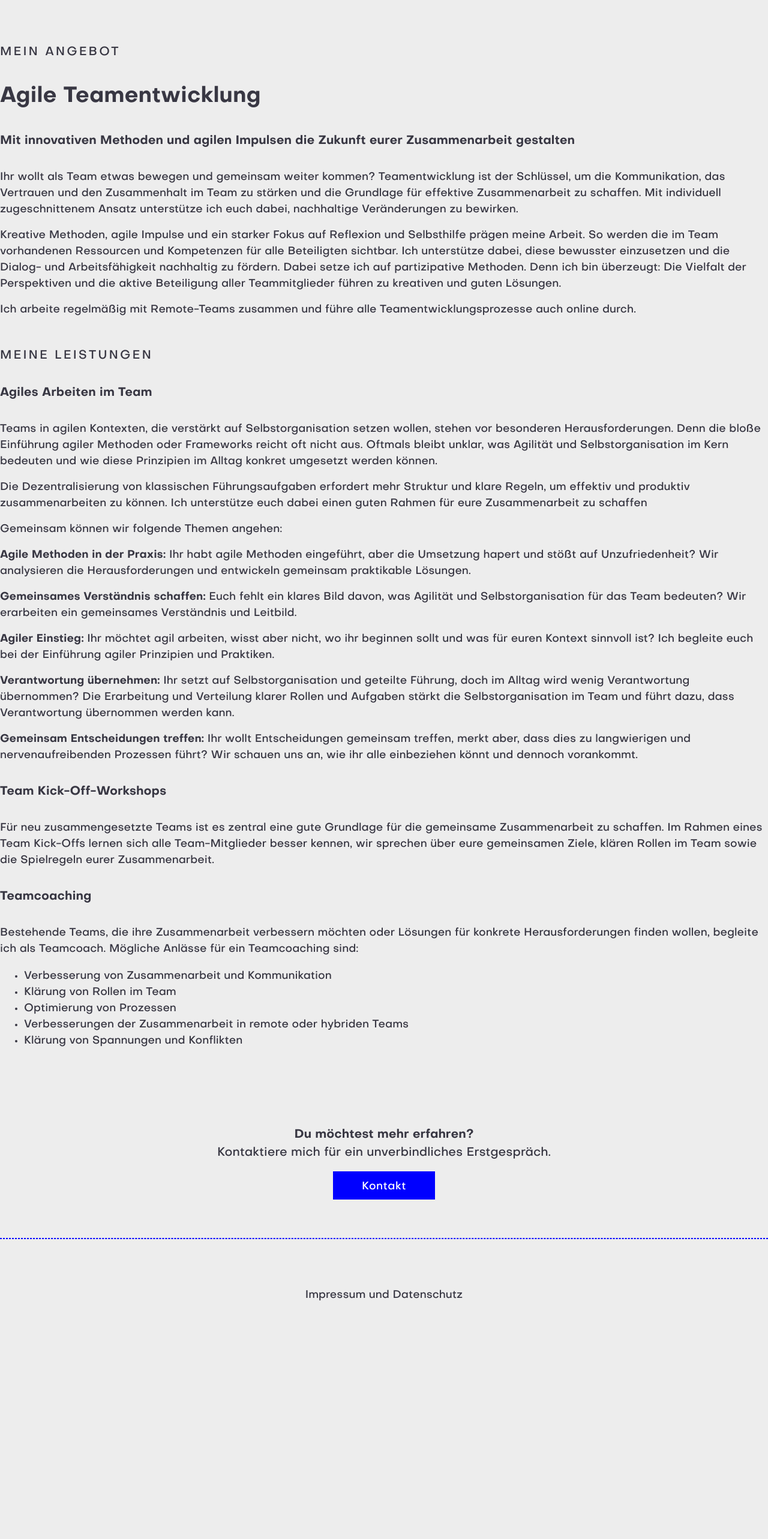
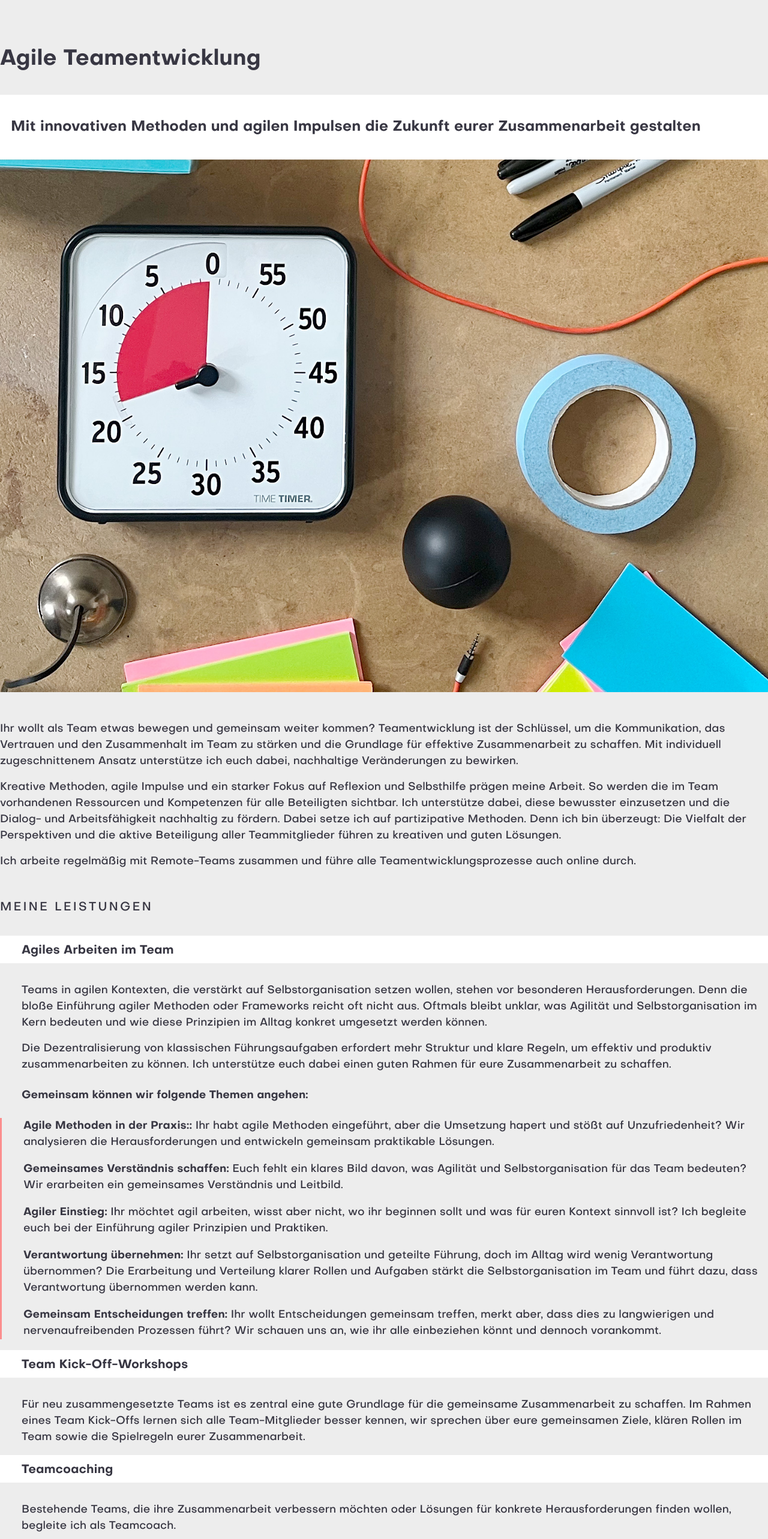
Before and after one commit to sssggr/ninasiessegger, a Nuxt app: page /teamentwicklung in a window 1280 px wide. Shown: the part 140-2706 px from the top of the page at 60% size. Before the commit the page ends 2393 px from the top, so only its background shows below. Built offline with nearby package versions, Linux system fonts and the light colour scheme.

Commit message:
Apply new design to all offerings pages

```diff
--- a/pages/agile-organisationsberatung.vue
+++ b/pages/agile-organisationsberatung.vue
@@ -8,7 +8,6 @@ useSeoMeta({
 </script>
 
 <template>
-
   <div class="row">
       <div class="col-xs-12 col-md-offset-1 col-lg-offset-2 col-lg-9 col-md-10">
         <h1>
@@ -79,7 +78,7 @@ useSeoMeta({
     </div>
     <div class="row">
       <div class="col-xs-12 col-md-offset-1 col-lg-offset-2 col-lg-9 col-md-10">
-        <h3 class="offer-headline"> Digitale Transformationsprozesse</h3>
+        <h3 class="offer-headline">Digitale Transformationsprozesse</h3>
         <p class="offer-text">
           Steht die Digitalisierung eines oder mehrerer Prozesse bei euch an? Ob ihr euer Wissensmanagement, eure Kommunikation oder das Kundenerlebnis neu und digital gestalten wollt, ich begleite euch bei der Gestaltung und Umsetzung digitaler Transformationsprozesse. Gemeinsam finden wir nachhaltige Lösungen.
         </p>
--- a/pages/leadership-coaching.vue
+++ b/pages/leadership-coaching.vue
@@ -10,30 +10,72 @@ useSeoMeta({
 <template>
   <div class="row">
       <div class="col-xs-12 col-md-offset-1 col-lg-offset-2 col-lg-9 col-md-10">
-      <h2 class="z-100">
-        Mein Angebot
-      </h2>
-      <h1 class="z-100">
-        Leadership Coaching
+        <h1>
+          Moderne Führung & Agilität
         </h1>
-      <h3 class="z-100">Führen in agilen Organisationen. Gemeinsam wachsen und Potenzial entfalten</h3>
-      <p class="z-100">Teams und Organisationen, die auf Selbstorganisation setzen, erfordern neue Führungsansätze und Kompetenzen. Führungsrollen verändern sich und insbesondere die Verteilung von Verantwortung auf mehrere Schultern bringt neue Fragen und Herausforderungen mit sich.</p>
-      <p class="z-100">Im Leadership Coaching können wir über diese und weitere Fragen sprechen:</p>
-      <ul class="z-100">
+      </div>
+    </div>
+    <section>
+      <div class="row">
+        <div class="col-lg-offset-1 col-lg-10 col-md-12">
+          <div class="row hero">
+            <div class="col-xs-12 col-md-6 col-sm-6 hero-item1">
+              <div class="hero-text-center-vertical">
+                <p>
+                  Führen in agilen Organisationen. Gemeinsam wachsen und Potenzial entfalten
+                </p>
+              </div>
+            </div>
+            <div class="col-xs-12 col-md-6 col-sm-6 portrait-container hero-item2">
+              <img srcset="~/assets/images/desk3.jpg" alt="Ninas desk" class="responsive-img">
+            </div>
+          </div>
+        </div>
+      </div>
+      <div class="row">
+        <div class="col-xs-12 col-md-offset-1 col-lg-offset-2 col-lg-9 col-md-10">
+          <p>
+            Teams und Organisationen, die auf sich selbst steuerende Teams setzen, erfordern neue Führungsansätze und Kompetenzen. Führungsrollen verändern sich und insbesondere die Verteilung von Verantwortung auf mehrere Schultern bringt neue Fragen und Herausforderungen mit sich.
+          </p>
+        </div>
+      </div>
+    </section>
+    <div class="row">
+      <div class="col-lg-offset-1 col-lg-10 col-md-12">
+        <h2>Meine Leistungen</h2>
+      </div>
+    </div>
+    <div class="row">
+      <div class="col-xs-12 col-md-offset-1 col-lg-offset-2 col-lg-9 col-md-10">
+        <h3 class="offer-headline">Leadership Coaching</h3>
+        <h4 class="offer-subheadline">
+          Im Leadership Coaching können wir über diese und weitere Fragen sprechen:
+        </h4>
+        <ul class="offer-list">
           <li>Wie finde ich meine Rolle als Führungsperson in der agilen Organisation?</li>
-        <li>Wie funktioniert Führung in selbstorganisierten Teams?</li>
+          <li>Wie funktioniert Führung in sich selbst steuerenden Teams?</li>
           <li>Wie kann ich meine Stärken optimal nutzen, wo will ich mich weiterentwickeln?</li>
-        <li>Wie delegiere ich erfolgreich Verantwortung im Team oder Unternehmen?</li>
+          <li>Wie delegiere ich erfolgreich Entscheidungen an Teams?</li>
           <li>Welchen Rahmen brauchen selbstorganisierte Teams?</li>
           <li>Wie gestalte ich die Mitarbeiterentwicklung und Feedback-Gespräche?</li>
           <li>Wie erkenne ich Konflikte und wie gehe ich mit ihnen um?</li>
           <li>Wie kann ich schwierige Situationen und Gespräche erfolgreich meistern?</li>
         </ul>
-      <p class="z-100">Gemeinsam finden wir Antworten auf deine Fragen und entwickeln ein stimmiges Führungsverständnis für dich.</p>
-      <h2 class="z-100">So sieht unsere Zusammenarbeit aus</h2>
-      <p class="z-100">Wir vereinbaren ein unverbindliches Erstgespräch, in dem wir uns über dein Anliegen unterhalten. Im Anschluss erhältst du ein Angebot von mir.</p>
-      <p class="z-100">Wir starten mit 6 Terminen mit einer Länge von 90 bis 120 Minuten. Im Rahmen des ersten Termins machen wir eine Analyse des Status quo, priorisieren deine Themen und steigen in den ersten Themenbereich ein. In den weiteren Sessions nehmen wir uns jeweils einen thematischen Schwerpunkt vor. Daneben bietet der Termin Raum für aktuelle Anliegen, die sich aus dem Tagesgeschäft ergeben.</p>
-      <p class="z-100">Die Coaching-Sessions finden online oder in meinem Hamburger Büro statt.</p>
+        <p class="offer-text">
+          Gemeinsam finden wir Antworten auf deine Fragen und entwickeln ein stimmiges Führungsverständnis für dich.
+        </p>
+        <h4 class="offer-subheadline">
+          So sieht unsere Zusammenarbeit aus
+        </h4>
+        <p class="offer-text">
+          Wir vereinbaren ein unverbindliches Erstgespräch, in dem wir uns über dein Anliegen unterhalten. Im Anschluss erhältst du ein Angebot von mir.
+        </p>
+        <p class="offer-text">
+          Wir starten mit 6 Terminen mit einer Länge von 90 bis 120 Minuten. Im Rahmen des ersten Termins machen wir eine Analyse des Status quo, priorisieren deine Themen und steigen in den ersten Themenbereich ein. In den weiteren Sessions nehmen wir uns jeweils einen thematischen Schwerpunkt vor. Daneben bietet der Termin Raum für aktuelle Anliegen, die sich aus dem Tagesgeschäft ergeben.
+        </p>
+        <p class="offer-text">
+          Die Coaching-Sessions finden online oder in meinem Hamburger Büro statt.
+        </p>
       </div>
     </div>
 </template>
--- a/pages/teamentwicklung.vue
+++ b/pages/teamentwicklung.vue
@@ -10,39 +10,97 @@ useSeoMeta({
 <template>
   <div class="row">
     <div class="col-xs-12 col-md-offset-1 col-lg-offset-2 col-lg-9 col-md-10">
-      <h2 class="z-100">
-        Mein Angebot
-      </h2>
-      <h1 class="z-100">
+      <h1>
         Agile Teamentwicklung
       </h1>
-      <h3 class="z-100">Mit innovativen Methoden und agilen Impulsen die Zukunft eurer Zusammenarbeit gestalten</h3>
-      <p class="z-100">Ihr wollt als Team etwas bewegen und gemeinsam weiter kommen? Teamentwicklung ist der Schlüssel, um die Kommunikation, das Vertrauen und den Zusammenhalt im Team zu stärken und die Grundlage für effektive Zusammenarbeit zu schaffen. Mit individuell zugeschnittenem Ansatz unterstütze ich euch dabei, nachhaltige Veränderungen zu bewirken.</p>
-      <p class="z-100">Kreative Methoden, agile Impulse und ein starker Fokus auf Reflexion und Selbsthilfe prägen meine Arbeit. So werden die im Team vorhandenen Ressourcen und Kompetenzen für alle Beteiligten sichtbar. Ich unterstütze dabei, diese bewusster einzusetzen und die Dialog- und Arbeitsfähigkeit nachhaltig zu fördern. Dabei setze ich auf partizipative Methoden. Denn ich bin überzeugt: Die Vielfalt der Perspektiven und die aktive Beteiligung aller Teammitglieder führen zu kreativen und guten Lösungen.</p>
-      <p class="z-100">Ich arbeite regelmäßig mit Remote-Teams zusammen und führe alle Teamentwicklungsprozesse auch online durch.</p>
-      <h2 class="z-100">Meine Leistungen</h2>
-      <h3 class="z-100">Agiles Arbeiten im Team</h3>
-      <p class="z-100">Teams in agilen Kontexten, die verstärkt auf Selbstorganisation setzen wollen, stehen vor besonderen Herausforderungen. Denn die bloße Einführung agiler Methoden oder Frameworks reicht oft nicht aus. Oftmals bleibt unklar, was Agilität und Selbstorganisation im Kern bedeuten und wie diese Prinzipien im Alltag konkret umgesetzt werden können.</p>
-      <p class="z-100">Die Dezentralisierung von klassischen Führungsaufgaben erfordert mehr Struktur und klare Regeln, um effektiv und produktiv zusammenarbeiten zu können. Ich unterstütze euch dabei einen guten Rahmen für eure Zusammenarbeit zu schaffen</p>
-      <p class="z-100">Gemeinsam können wir folgende Themen angehen:</p>
-      <p class="z-100"><b>Agile Methoden in der Praxis: </b>Ihr habt agile Methoden eingeführt, aber die Umsetzung hapert und stößt auf Unzufriedenheit? Wir analysieren die Herausforderungen und entwickeln gemeinsam praktikable Lösungen.</p>
-      <p class="z-100"><b>Gemeinsames Verständnis schaffen: </b>Euch fehlt ein klares Bild davon, was Agilität und Selbstorganisation für das Team bedeuten? Wir erarbeiten ein gemeinsames Verständnis und Leitbild.</p>
-      <p class="z-100"><b>Agiler Einstieg: </b>Ihr möchtet agil arbeiten, wisst aber nicht, wo ihr beginnen sollt und was für euren Kontext sinnvoll ist? Ich begleite euch bei der Einführung agiler Prinzipien und Praktiken.</p>
-      <p class="z-100"><b>Verantwortung übernehmen: </b>Ihr setzt auf Selbstorganisation und geteilte Führung, doch im Alltag wird wenig Verantwortung übernommen? Die Erarbeitung und Verteilung klarer Rollen und Aufgaben stärkt die Selbstorganisation im Team und führt dazu, dass Verantwortung übernommen werden kann.</p>
-      <p class="z-100"><b>Gemeinsam Entscheidungen treffen: </b> Ihr wollt Entscheidungen gemeinsam treffen, merkt aber, dass dies zu langwierigen und nervenaufreibenden Prozessen führt? Wir schauen uns an, wie ihr alle einbeziehen könnt und dennoch vorankommt.</p>
-      <h3 class="z-100">Team Kick-Off-Workshops</h3>
-      <p class="z-100">Für neu zusammengesetzte Teams ist es zentral eine gute Grundlage für die gemeinsame Zusammenarbeit zu schaffen. Im Rahmen eines Team Kick-Offs lernen sich alle Team-Mitglieder besser kennen, wir sprechen über eure gemeinsamen Ziele, klären Rollen im Team sowie die Spielregeln eurer Zusammenarbeit.</p>
-      <h3 class="z-100">Teamcoaching</h3>
-      <p class="z-100">Bestehende Teams, die ihre Zusammenarbeit verbessern möchten oder Lösungen für konkrete Herausforderungen finden wollen, begleite ich als Teamcoach. Mögliche Anlässe für ein Teamcoaching sind:</p>
-      <ul class="z-100">
-        <li>Verbesserung von Zusammenarbeit und Kommunikation</li>
-        <li>Klärung von Rollen im Team</li>
-        <li>Optimierung von Prozessen</li>
-        <li>Verbesserungen der Zusammenarbeit in remote oder hybriden Teams</li>
-        <li>Klärung von Spannungen und Konflikten</li>
-      </ul>
     </div>
   </div>
+  <section>
+    <div class="row">
+      <div class="col-lg-offset-1 col-lg-10 col-md-12">
+        <div class="row hero">
+          <div class="col-xs-12 col-md-6 col-sm-6 hero-item1">
+            <div class="hero-text-center-vertical">
+              <p>
+                Mit innovativen Methoden und agilen Impulsen die Zukunft eurer Zusammenarbeit gestalten
+              </p>
+            </div>
+          </div>
+          <div class="col-xs-12 col-md-6 col-sm-6 portrait-container hero-item2">
+            <img srcset="~/assets/images/desk2.jpg" alt="Ninas desk" class="responsive-img">
+          </div>
+        </div>
+      </div>
+    </div>
+    <div class="row">
+      <div class="col-xs-12 col-md-offset-1 col-lg-offset-2 col-lg-9 col-md-10">
+        <p>
+          Ihr wollt als Team etwas bewegen und gemeinsam weiter kommen? Teamentwicklung ist der Schlüssel, um die Kommunikation, das Vertrauen und den Zusammenhalt im Team zu stärken und die Grundlage für effektive Zusammenarbeit zu schaffen. Mit individuell zugeschnittenem Ansatz unterstütze ich euch dabei, nachhaltige Veränderungen zu bewirken.
+        </p>
+        <p>
+          Kreative Methoden, agile Impulse und ein starker Fokus auf Reflexion und Selbsthilfe prägen meine Arbeit. So werden die im Team vorhandenen Ressourcen und Kompetenzen für alle Beteiligten sichtbar. Ich unterstütze dabei, diese bewusster einzusetzen und die Dialog- und Arbeitsfähigkeit nachhaltig zu fördern. Dabei setze ich auf partizipative Methoden. Denn ich bin überzeugt: Die Vielfalt der Perspektiven und die aktive Beteiligung aller Teammitglieder führen zu kreativen und guten Lösungen.
+        </p>
+        <p>
+          Ich arbeite regelmäßig mit Remote-Teams zusammen und führe alle Teamentwicklungsprozesse auch online durch.
+        </p>
+      </div>
+    </div>
+  </section>
+  <div class="row">
+      <div class="col-lg-offset-1 col-lg-10 col-md-12">
+        <h2>Meine Leistungen</h2>
+      </div>
+    </div>
+    <div class="row">
+      <div class="col-xs-12 col-md-offset-1 col-lg-offset-2 col-lg-9 col-md-10">
+        <h3 class="offer-headline">Agiles Arbeiten im Team</h3>
+        <p class="offer-text">
+          Teams in agilen Kontexten, die verstärkt auf Selbstorganisation setzen wollen, stehen vor besonderen Herausforderungen. Denn die bloße Einführung agiler Methoden oder Frameworks reicht oft nicht aus. Oftmals bleibt unklar, was Agilität und Selbstorganisation im Kern bedeuten und wie diese Prinzipien im Alltag konkret umgesetzt werden können.
+        </p>
+        <p class="offer-text">
+          Die Dezentralisierung von klassischen Führungsaufgaben erfordert mehr Struktur und klare Regeln, um effektiv und produktiv zusammenarbeiten zu können. Ich unterstütze euch dabei einen guten Rahmen für eure Zusammenarbeit zu schaffen.
+        </p>
+        <h4 class="offer-subheadline">
+          Gemeinsam können wir folgende Themen angehen:
+        </h4>
+        <ul class="offer-list">
+          <li><strong>Agile Methoden in der Praxis::</strong> Ihr habt agile Methoden eingeführt, aber die Umsetzung hapert und stößt auf Unzufriedenheit? Wir analysieren die Herausforderungen und entwickeln gemeinsam praktikable Lösungen.</li>
+          <li><strong>Gemeinsames Verständnis schaffen:</strong> Euch fehlt ein klares Bild davon, was Agilität und Selbstorganisation für das Team bedeuten? Wir erarbeiten ein gemeinsames Verständnis und Leitbild.</li>
+          <li><strong>Agiler Einstieg:</strong> Ihr möchtet agil arbeiten, wisst aber nicht, wo ihr beginnen sollt und was für euren Kontext sinnvoll ist? Ich begleite euch bei der Einführung agiler Prinzipien und Praktiken.</li>
+          <li><strong>Verantwortung übernehmen:</strong> Ihr setzt auf Selbstorganisation und geteilte Führung, doch im Alltag wird wenig Verantwortung übernommen? Die Erarbeitung und Verteilung klarer Rollen und Aufgaben stärkt die Selbstorganisation im Team und führt dazu, dass Verantwortung übernommen werden kann.</li>
+          <li><strong>Gemeinsam Entscheidungen treffen:</strong> Ihr wollt Entscheidungen gemeinsam treffen, merkt aber, dass dies zu langwierigen und nervenaufreibenden Prozessen führt? Wir schauen uns an, wie ihr alle einbeziehen könnt und dennoch vorankommt.</li>
+        </ul>
+      </div>
+    </div>
+
+    <div class="row">
+      <div class="col-xs-12 col-md-offset-1 col-lg-offset-2 col-lg-9 col-md-10">
+        <h3 class="offer-headline">Team Kick-Off-Workshops</h3>
+        <p class="offer-text">
+          Für neu zusammengesetzte Teams ist es zentral eine gute Grundlage für die gemeinsame Zusammenarbeit zu schaffen. Im Rahmen eines Team Kick-Offs lernen sich alle Team-Mitglieder besser kennen, wir sprechen über eure gemeinsamen Ziele, klären Rollen im Team sowie die Spielregeln eurer Zusammenarbeit.
+        </p>
+      </div>
+    </div>
+
+    <div class="row">
+      <div class="col-xs-12 col-md-offset-1 col-lg-offset-2 col-lg-9 col-md-10">
+        <h3 class="offer-headline">Teamcoaching</h3>
+        <p class="offer-text">
+          Bestehende Teams, die ihre Zusammenarbeit verbessern möchten oder Lösungen für konkrete Herausforderungen finden wollen, begleite ich als Teamcoach.
+        </p>
+        <h4 class="offer-subheadline">
+          Mögliche Anlässe für ein Teamcoaching sind:
+        </h4>
+        <ul class="offer-list">
+          <li>Verbesserung von Zusammenarbeit und Kommunikation</li>
+          <li>Klärung von Rollen im Team</li>
+          <li>Optimierung von Prozessen</li>
+        </ul>
+      </div>
+    </div>
+
+
+
 </template>
 
 <script>
```
Lines whose indentation alone changed are shown as unchanged.
